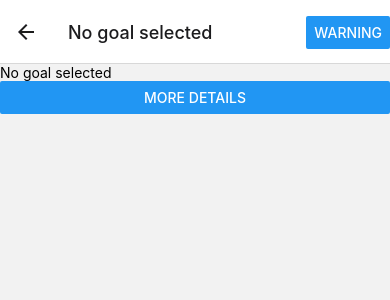
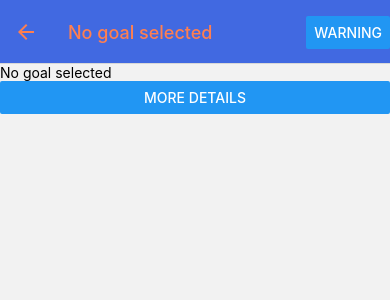
Before and after one commit to 1v17/5520project, a React Native app: screen /Details in a window 390 px wide. Shown: the top 300 px of the page. Built offline with nearby package versions, Linux system fonts and the light colour scheme.

Commit message:
move the styles for header in navigation from options to screenOptions of navigator

```diff
--- a/App.js
+++ b/App.js
@@ -15,17 +15,20 @@ export default function App() {
 
   return (
     <NavigationContainer>
-      <Stack.Navigator>
-        <Stack.Screen name="Home" component={Home}
-          options={{title: "All my goals",
+      <Stack.Navigator
+        screenOptions={{
           headerStyle: {
             backgroundColor: 'royalblue',
           },
-          headerTintColor: 'white',
+          headerTintColor: 'coral',
+        }}
+      >
+        <Stack.Screen name="Home" component={Home}
+          options={{title: "All my goals",
           }}
         />
         <Stack.Screen name="Details" component={GoalDetails}
-          options={({ navigation, route }) => {  // TODO: do the styling
+          options={({ navigation, route }) => {
             return {
               title: route.params ? route.params.goal.text : "No goal selected",
               headerRight: () => {
--- a/components/GoalDetails.js
+++ b/components/GoalDetails.js
@@ -11,7 +11,7 @@ const GoalDetails = ({navigation, route}) => {
       }
       <Button
         title="More Details"
-        onPress={() => {navigation.push('Details')}} // TODO: move the button of warning here
+        onPress={() => {navigation.push('Details')}}
       />
     </View>
   )
```
